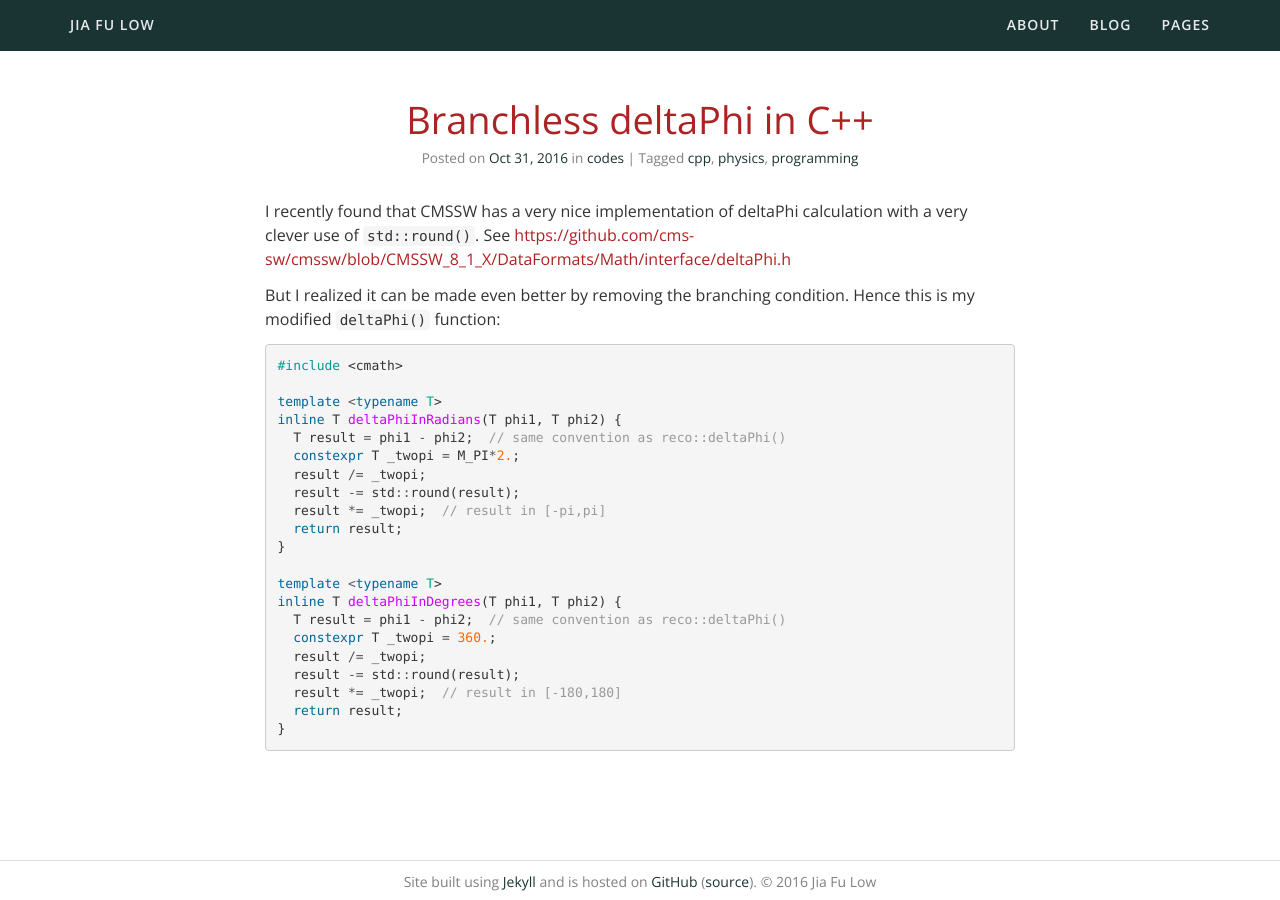
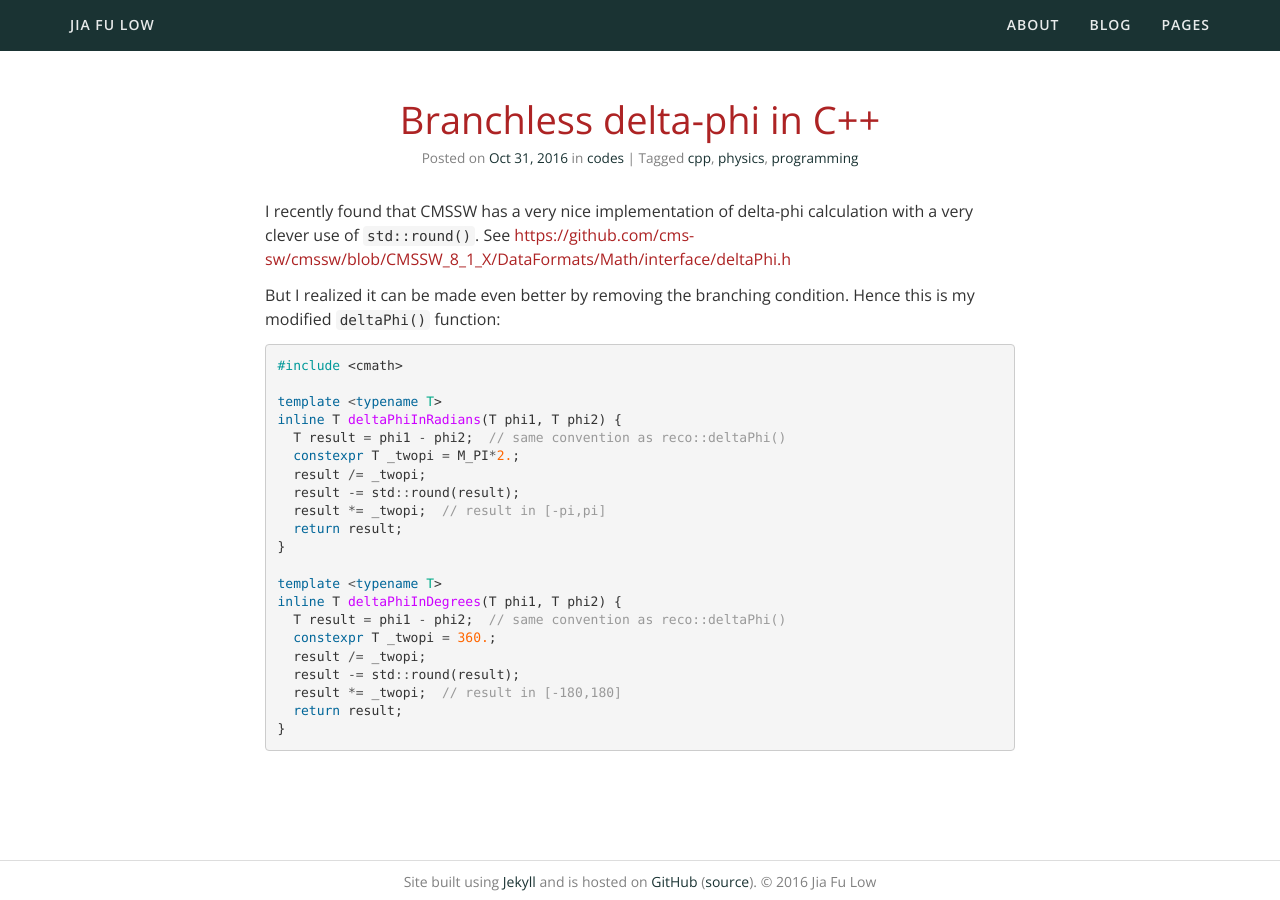
Before and after one commit to jiafulow/jiafulow.github.io, a Jekyll site: the page built from _posts/2016-10-31-branchless-delta-phi-in-c++.md, in a window 1280 px wide. Built offline with Jekyll 4.4.1, drawn with Linux system fonts in a browser that asks for light colours; a style sheet for code colours, icons or effects is not loaded.

Commit message:
Rename 2016-10-31-branchless-deltaphi-in-c++.md

```diff
--- a/_posts/2016-10-31-branchless-deltaphi-in-c++.md
+++ b/_posts/2016-10-31-branchless-delta-phi-in-c++.md
@@ -1,12 +1,12 @@
 ---
 layout: post
 date: 2016-10-31 15:58:22
-title: Branchless deltaPhi in C++
+title: Branchless delta-phi in C++
 categories: [codes]
 tags: [programming, physics, cpp]
 ---
 
-I recently found that CMSSW has a very nice implementation of deltaPhi calculation with a very clever use of `std::round()`. See <https://github.com/cms-sw/cmssw/blob/CMSSW_8_1_X/DataFormats/Math/interface/deltaPhi.h>
+I recently found that CMSSW has a very nice implementation of delta-phi calculation with a very clever use of `std::round()`. See <https://github.com/cms-sw/cmssw/blob/CMSSW_8_1_X/DataFormats/Math/interface/deltaPhi.h>
 
 But I realized it can be made even better by removing the branching condition. Hence this is my modified `deltaPhi()` function:
 
```
Also changed, not shown: _posts/2020-04-07-cmssw-sdt.md (+1 -0 lines).
